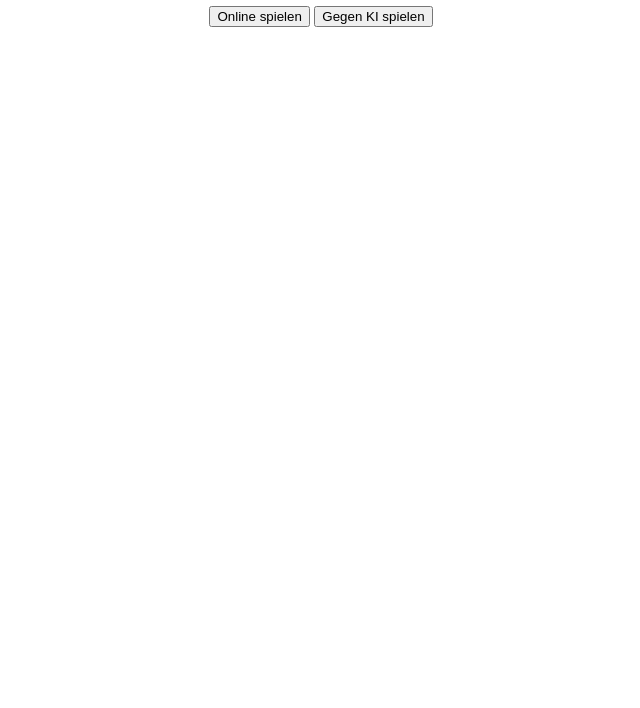
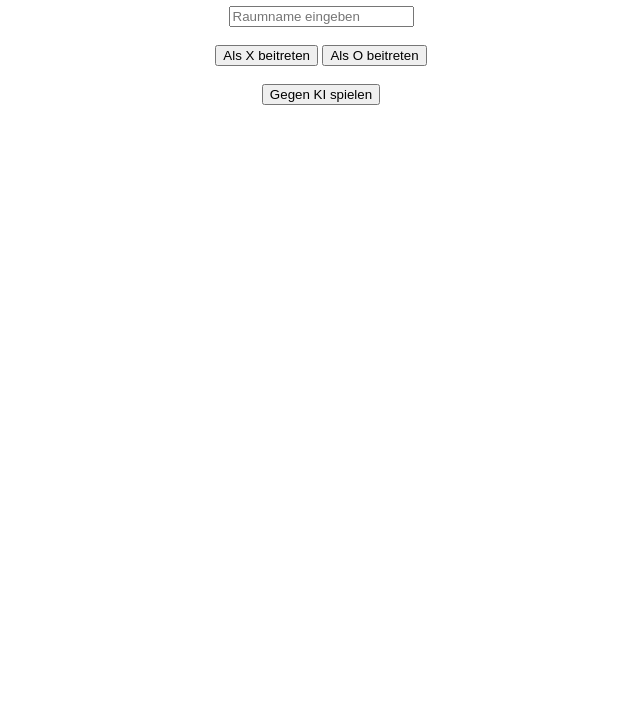
Before and after one commit to MrVexyl/tictactoe, a website: page public/index.html in a window 1280 px wide. Shown: the part 92-800 px from the top of the page, without its empty margins (319-959 px from the left). Drawn offline with nearby package versions, Linux system fonts and the light colour scheme.

Commit message:
Update index.html

```diff
--- a/public/index.html
+++ b/public/index.html
@@ -9,7 +9,11 @@
   <h1>Tic Tac Toe</h1>
 
   <div id="startMenu">
-    <button onclick="startOnline()">Online spielen</button>
+    <input id="roomInput" placeholder="Raumname eingeben" />
+    <br /><br />
+    <button onclick="joinOnline('X')">Als X beitreten</button>
+    <button onclick="joinOnline('O')">Als O beitreten</button>
+    <br /><br />
     <button onclick="startAI()">Gegen KI spielen</button>
   </div>
 
```
